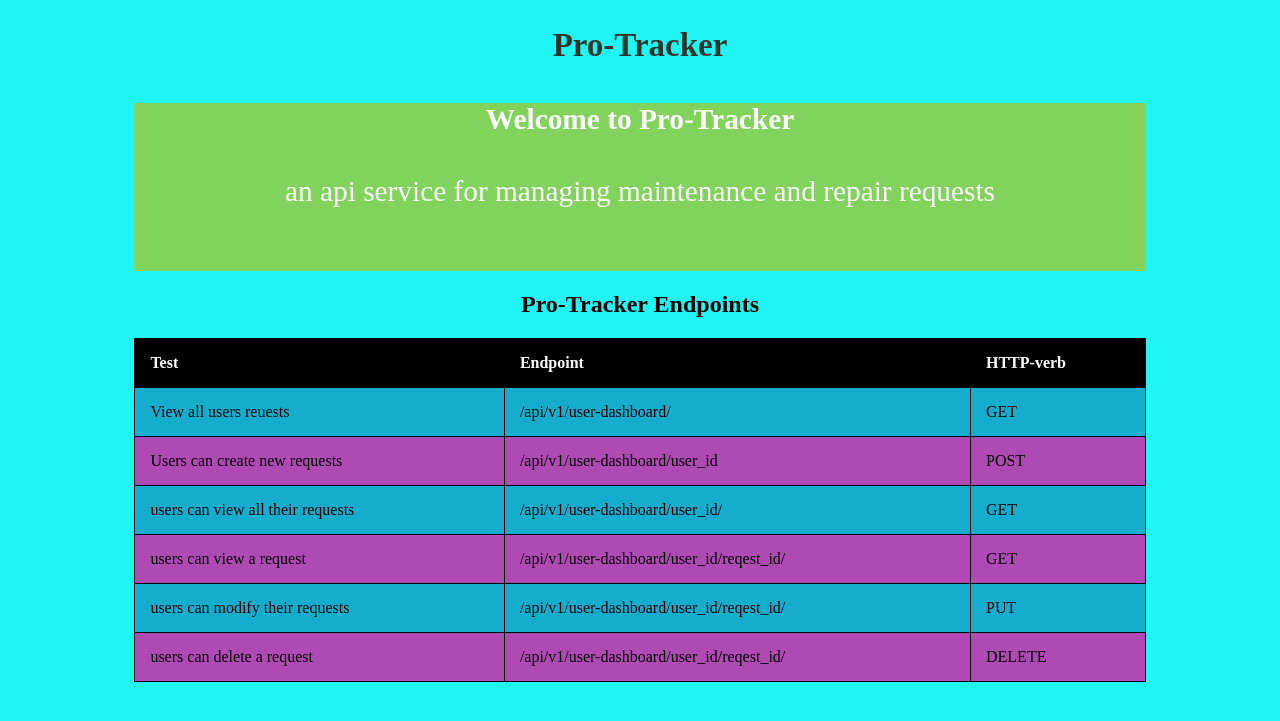
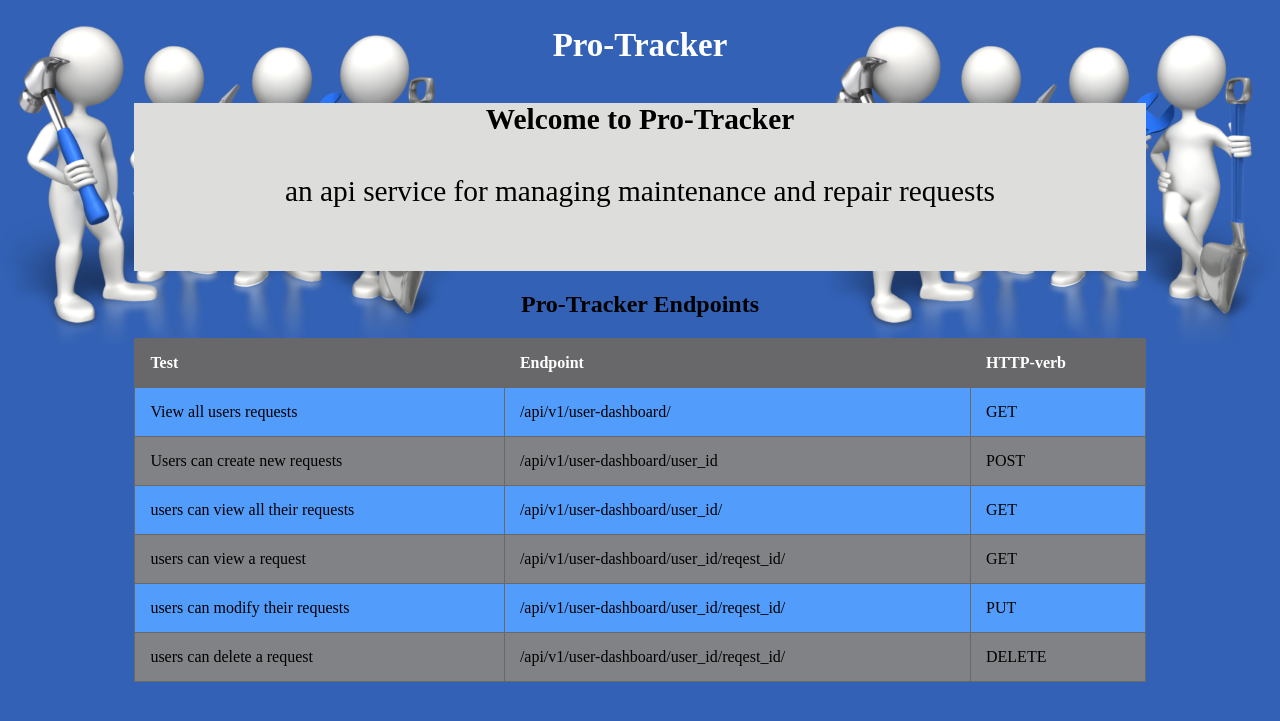
Before and after one commit to lawrenceChege/Pro-Tracker-v1, a Flask app: template app/templates/home.html in a window 1280 px wide. Shown: the top 721 px of the page. Run offline with Flask 2, Linux system fonts and the light colour scheme; the template is opened without the code that fills it, so the values that code supplies are empty.

Commit message:
update color scheme

```diff
--- a/app/templates/home.html
+++ b/app/templates/home.html
@@ -11,7 +11,9 @@
 </head>
 <style>
     body {
-        background-color: rgba(11, 245, 245, 0.918);
+        background-color:#3261B5;
+        background-image: url('static/maintenance4.png');
+        background-repeat: space;
     }
 
     table {
@@ -21,7 +23,7 @@
     table,
     th,
     td {
-        border: 1px solid black;
+        border: 1px solid #68686A;
         border-collapse: collapse;
     }
 
@@ -32,21 +34,21 @@
     }
 
     table tr:nth-child(even) {
-        background-color: rgba(18, 155, 197, 0.801);
+        background-color:#529CFC;
     }
 
     table tr:nth-child(odd) {
-        background-color: rgba(219, 23, 160, 0.767);
+        background-color: #808285;
     }
 
     table th {
-        background-color: black;
+        background-color: #68686A;
         color: white;
     }
 
     .juu {
-        background-color: rgba(178, 196, 22, 0.678);
-        color: white;
+        background-color: #DDDDDC;
+        color: rgb(0, 0, 0);
         margin: o;
         margin-left: 10%;
         margin-right: 10%;
@@ -62,7 +64,7 @@
     }
     header{
         font-size: 22px;
-        color: rgb(43, 53, 41);
+        color: rgb(255, 255, 255);
         text-align: center;
 
     }
@@ -86,7 +88,7 @@
                 <th>HTTP-verb</th>
             </tr>
             <tr>
-                <td>View all users reuests </td>
+                <td>View all users requests </td>
                 <td>/api/v1/user-dashboard/</td>
                 <td>GET</td>
             </tr>
--- a/app/views.py
+++ b/app/views.py
@@ -1,7 +1,7 @@
 """API endpoints for the maintenance tracker app"""
 from flask import Flask, jsonify, abort, request, make_response, url_for, render_template
 
-app = Flask(__name__, static_url_path = "")
+app = Flask(__name__, static_url_path = "/static")
 
 # dictionary containing user requests with user ids as the key
 requests = {
```
Also changed, not shown: app/static/maintenance4.png (added).
